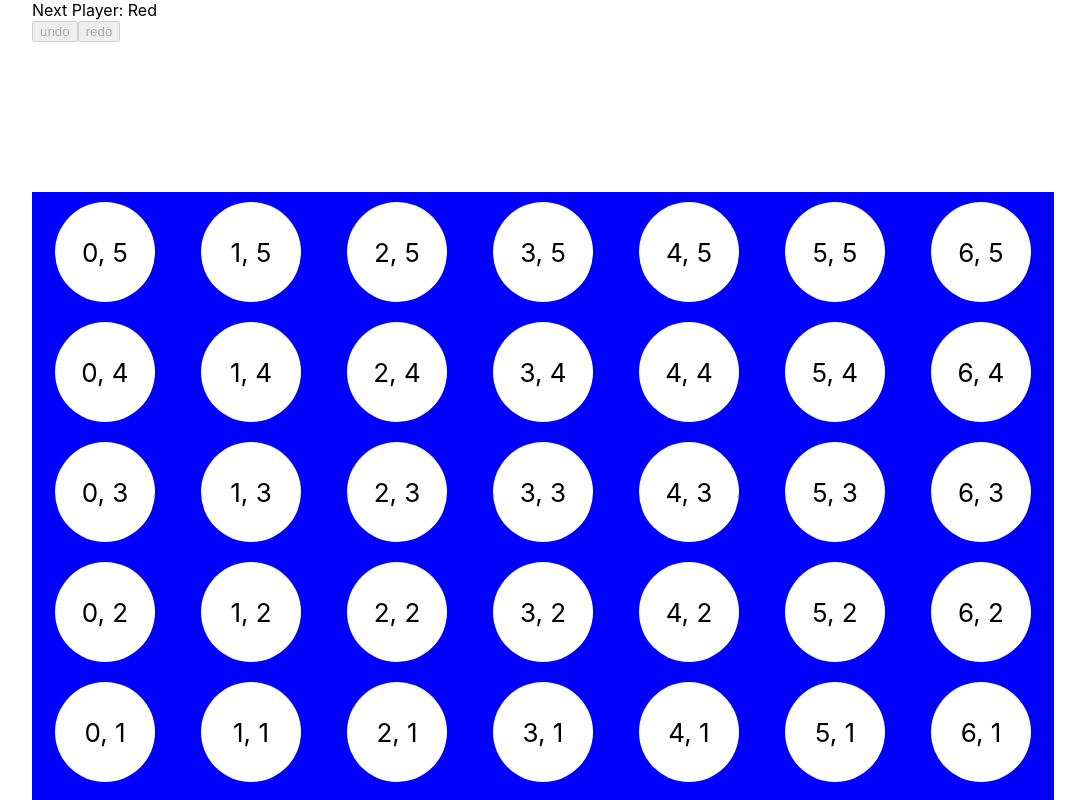
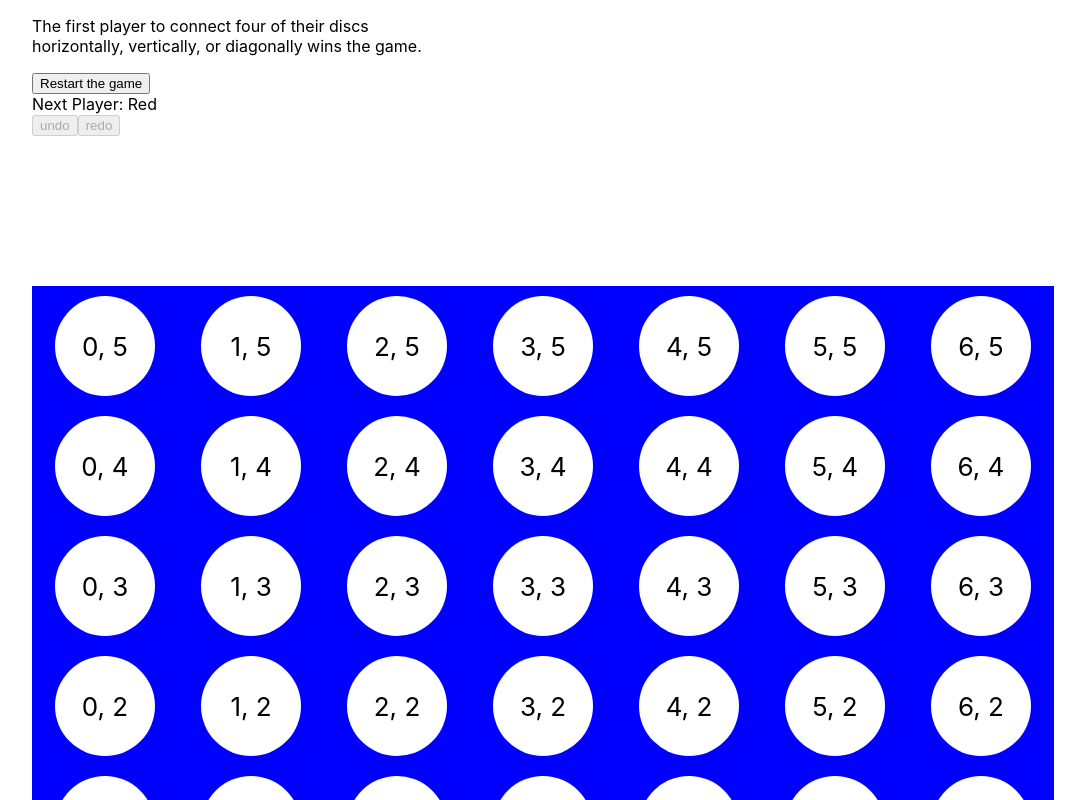
Before and after one commit to wolfzxcv/Connect-Four, a React (Create React App) app: page / in a window 1280 px wide. Shown: the top 800 px of the page, without its empty margins (96-1181 px from the left). Built offline with nearby package versions, Linux system fonts and the light colour scheme.

Commit message:
fix undo redo, change history still cause err

```diff
--- a/src/components/Board.jsx
+++ b/src/components/Board.jsx
@@ -21,9 +21,6 @@ const Board = () => {
   } = useContext(ContextProvider);
 
   useEffect(() => {
-    alert(
-      'The first player to connect four of their discs horizontally, vertically, or diagonally wins the game.'
-    );
     const dataInLS = JSON.parse(localStorage.getItem('Game result'));
     setBoardResult(dataInLS || board);
     setBoardHistory(dataInLS || board);
@@ -43,6 +40,13 @@ const Board = () => {
 
   return (
     <>
+      <p>
+        The first player to connect four of their discs <br />
+        horizontally, vertically, or diagonally wins the game.
+      </p>
+      <button type='button' onClick={() => playAgain()}>
+        Restart the game
+      </button>
       {winner === '' ? (
         <div> Next Player: {isRedsNext ? 'Red' : 'Yellow'}</div>
       ) : (
@@ -55,7 +59,7 @@ const Board = () => {
       <button
         type='button'
         onClick={redo}
-        disabled={index > history.length - 2 || index < 0}
+        disabled={index > history.length - 3}
       >
         redo
       </button>
--- a/src/context/ContextProvider.jsx
+++ b/src/context/ContextProvider.jsx
@@ -27,9 +27,11 @@ export default props => {
       setIndex(index - 1);
       console.log('show undo result', history[index - 1]);
       setBoardResult(history[index - 1]);
-      console.log('undo boardHistory', boardHistory);
+      console.log('show undo index', index - 1);
     } else {
       setBoardResult(board);
+      setIndex(-1);
+      console.log('undo, index reset to -1', -1);
     }
   };
 
@@ -39,7 +41,6 @@ export default props => {
       setBoardResult(history[index + 1]);
       console.log('show redo result', history[index + 1]);
       console.log('show redo index', index + 1);
-      console.log('redo boardHistory', boardHistory);
     }
   };
 
```
